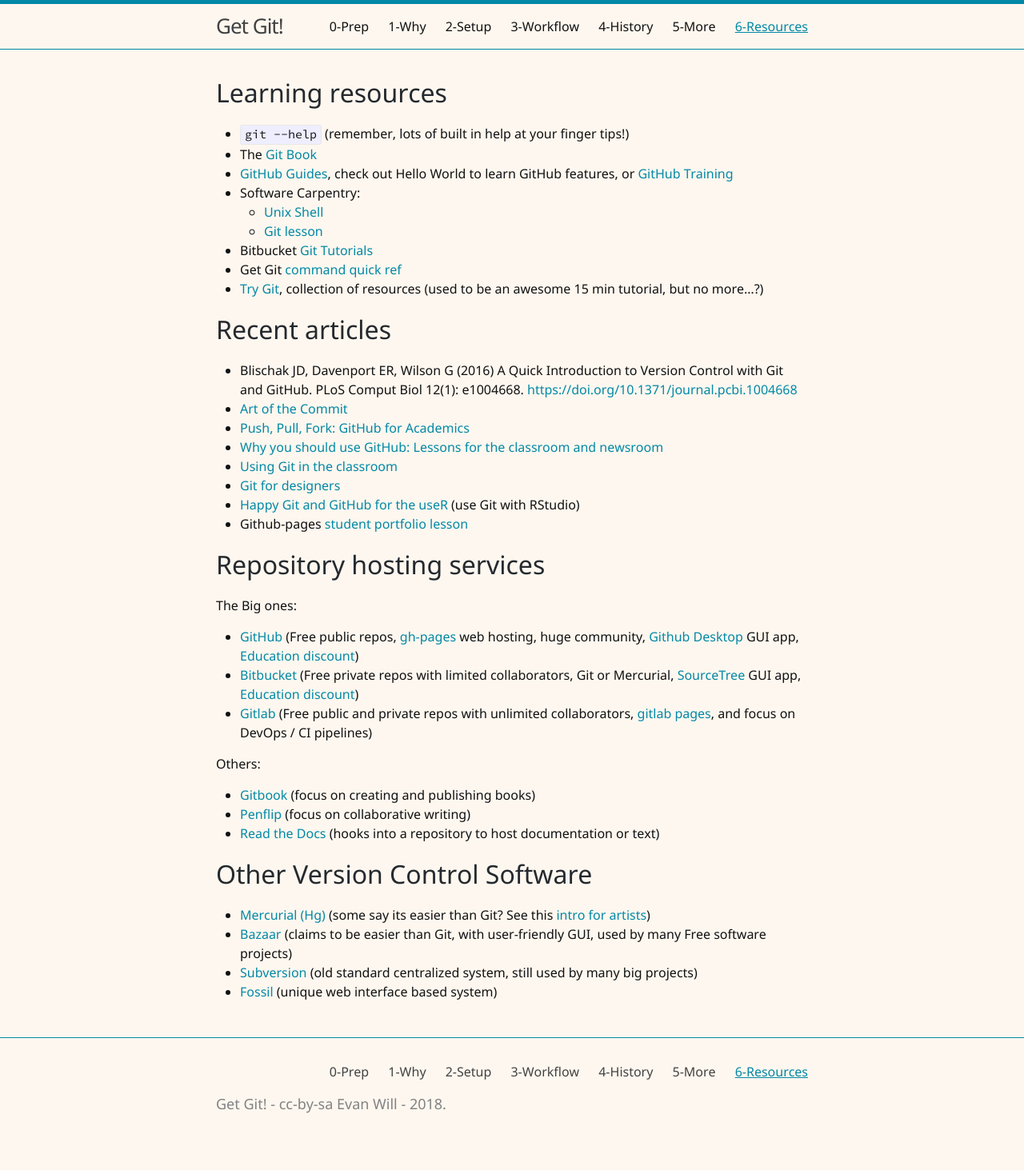
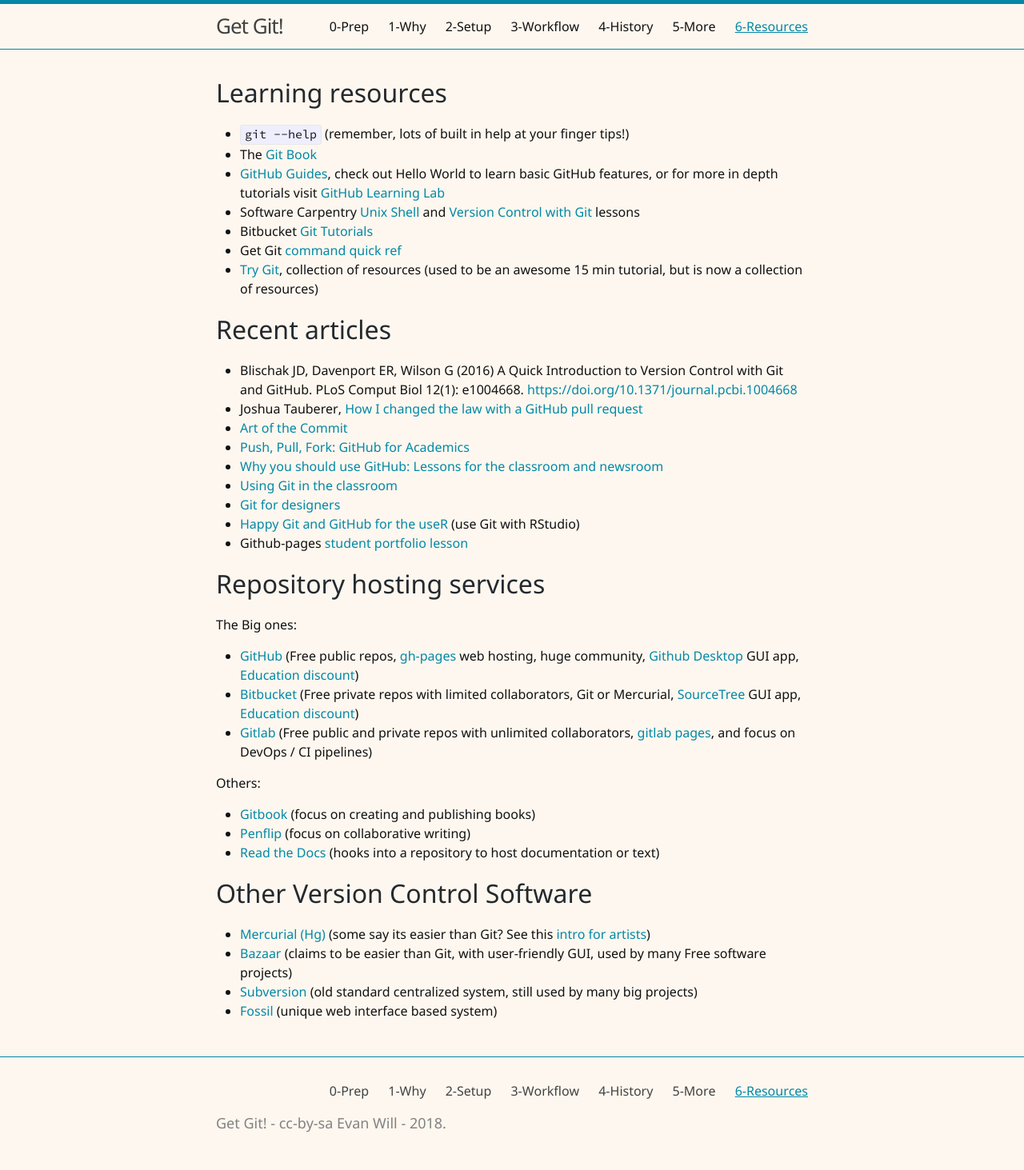
Before and after one commit to evanwill/get-git, a Jekyll site: the page built from 6-resources.md, in a window 1280 px wide. Shown: the whole page at 80% size. Built offline with Jekyll 4.4.1, drawn with Linux system fonts in a browser that asks for light colours; before the commit the page ends 1439 px from its top, so only the background shows below that.

Commit message:
update resources

```diff
--- a/6-resources.md
+++ b/6-resources.md
@@ -7,17 +7,16 @@ nav: true
 
 - `git --help` (remember, lots of built in help at your finger tips!)
 - The [Git Book](https://git-scm.com/book/en/v2){:target="_blank"}
-- [GitHub Guides](https://guides.github.com/){:target="_blank"}, check out Hello World to learn GitHub features, or [GitHub Training](https://services.github.com/on-demand/)
-- Software Carpentry:
-    - [Unix Shell](http://swcarpentry.github.io/shell-novice/01-intro/){:target="_blank"}
-    - [Git lesson](http://swcarpentry.github.io/git-novice/){:target="_blank"}
+- [GitHub Guides](https://guides.github.com/){:target="_blank"}, check out Hello World to learn basic GitHub features, or for more in depth tutorials visit [GitHub Learning Lab](https://lab.github.com/){:target="_blank"}
+- Software Carpentry [Unix Shell](http://swcarpentry.github.io/shell-novice/01-intro/){:target="_blank"} and [Version Control with Git](http://swcarpentry.github.io/git-novice/){:target="_blank"} lessons
 - Bitbucket [Git Tutorials](https://www.atlassian.com/git/tutorials){:target="_blank"}
 - Get Git [command quick ref]({{ '/cheatsheet.html' | absolute_url }})
-- [Try Git](https://try.github.io/){:target="_blank"}, collection of resources (used to be an awesome 15 min tutorial, but no more...?)
+- [Try Git](https://try.github.io/){:target="_blank"}, collection of resources (used to be an awesome 15 min tutorial, but is now a collection of resources)
 
 # Recent articles
 
 - Blischak JD, Davenport ER, Wilson G (2016) A Quick Introduction to Version Control with Git and GitHub. PLoS Comput Biol 12(1): e1004668. <https://doi.org/10.1371/journal.pcbi.1004668>
+- Joshua Tauberer, [How I changed the law with a GitHub pull request](https://arstechnica.com/tech-policy/2018/11/how-i-changed-the-law-with-a-github-pull-request/){:target="_blank"}
 - [Art of the Commit](http://alistapart.com/article/the-art-of-the-commit){:target="_blank"}
 - [Push, Pull, Fork: GitHub for Academics](http://www.digitalpedagogylab.com/hybridped/push-pull-fork-github-for-academics/){:target="_blank"}
 - [Why you should use GitHub: Lessons for the classroom and newsroom](http://www.storybench.org/use-github-lessons-classroom-newsroom/){:target="_blank"}
```
